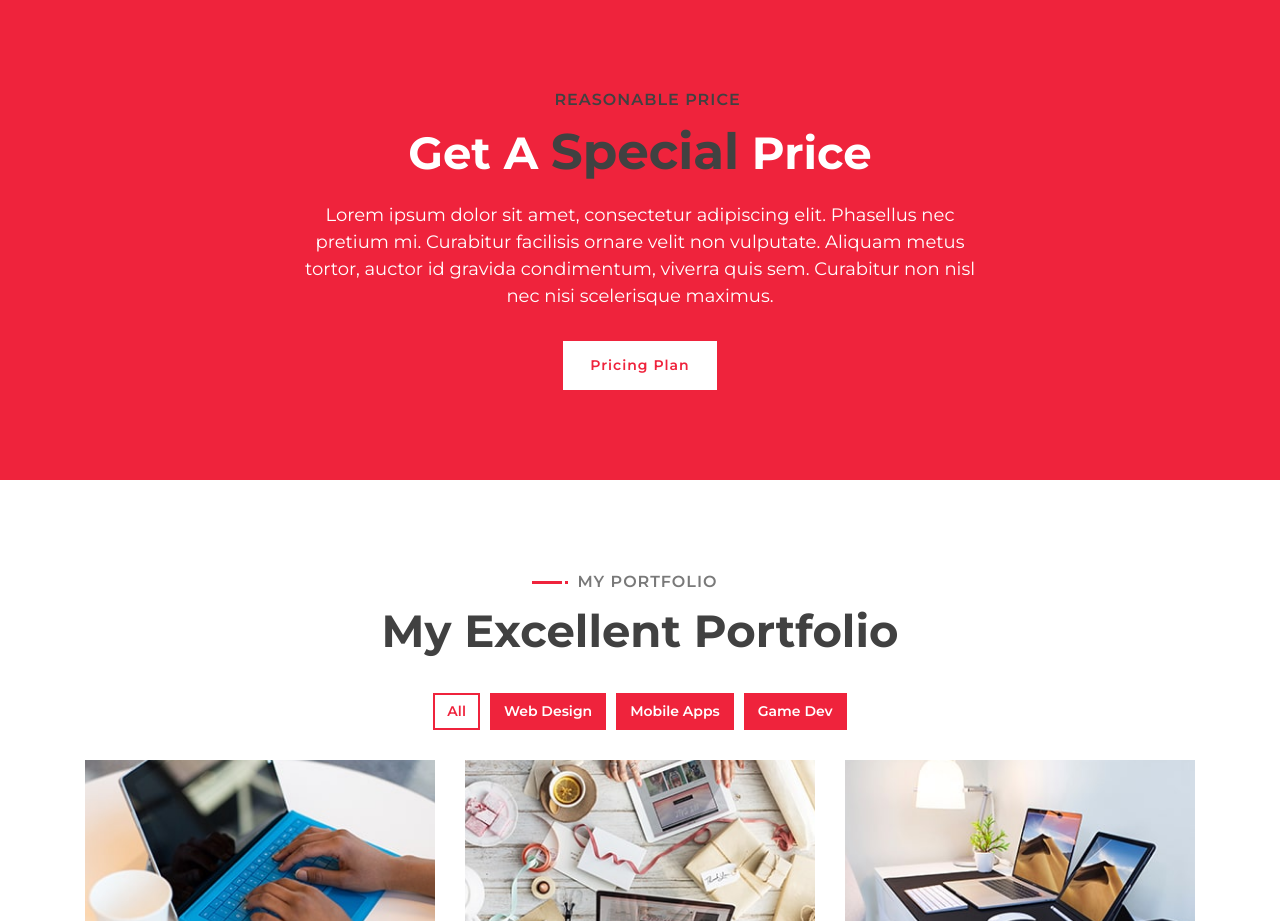
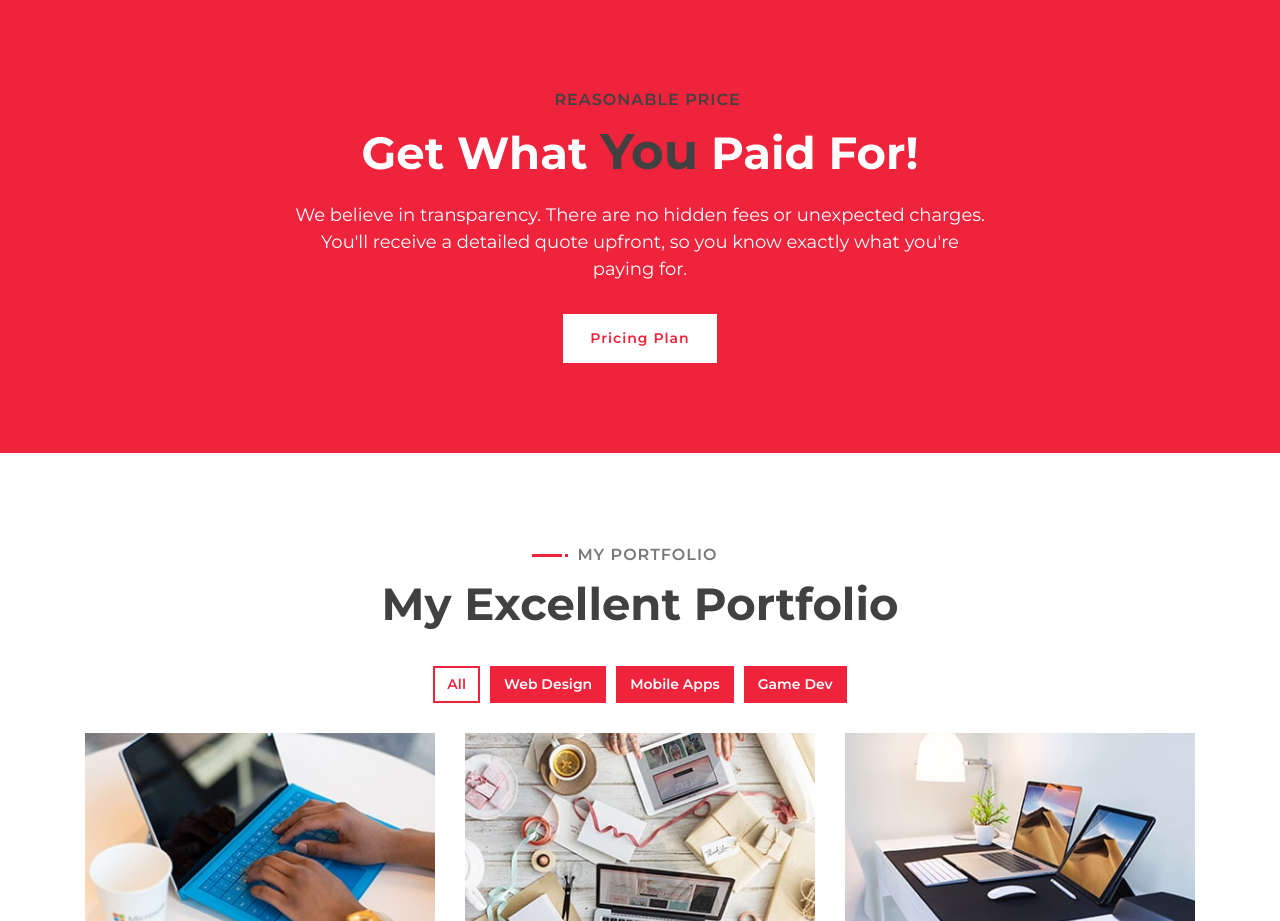
Before and after one commit to William-Kamberipa/William-kamberipa.github.io, a plain HTML site: page index.html in a window 1280 px wide. Shown: the part 3020-3941 px from the top of the page. Drawn offline with nearby package versions, Linux system fonts and the light colour scheme.

Commit message:
Update index.html

```diff
--- a/index.html
+++ b/index.html
@@ -232,11 +232,11 @@ My experience as a Senior Web Developer has been a journey of growth, innovation
             <div class="container">
                 <div class="section-header text-center">
                     <p>Reasonable Price</p>
-                    <h2>Get A <span>Special</span> Price</h2>
+                    <h2>Get What <span>You</span> Paid For!</h2>
                 </div>
                 <div class="container banner-text">
                     <p>
-                        Lorem ipsum dolor sit amet, consectetur adipiscing elit. Phasellus nec pretium mi. Curabitur facilisis ornare velit non vulputate. Aliquam metus tortor, auctor id gravida condimentum, viverra quis sem. Curabitur non nisl nec nisi scelerisque maximus.
+                        We believe in transparency. There are no hidden fees or unexpected charges. You'll receive a detailed quote upfront, so you know exactly what you're paying for.
                     </p>
                     <a class="btn">Pricing Plan</a>
                 </div>
```
